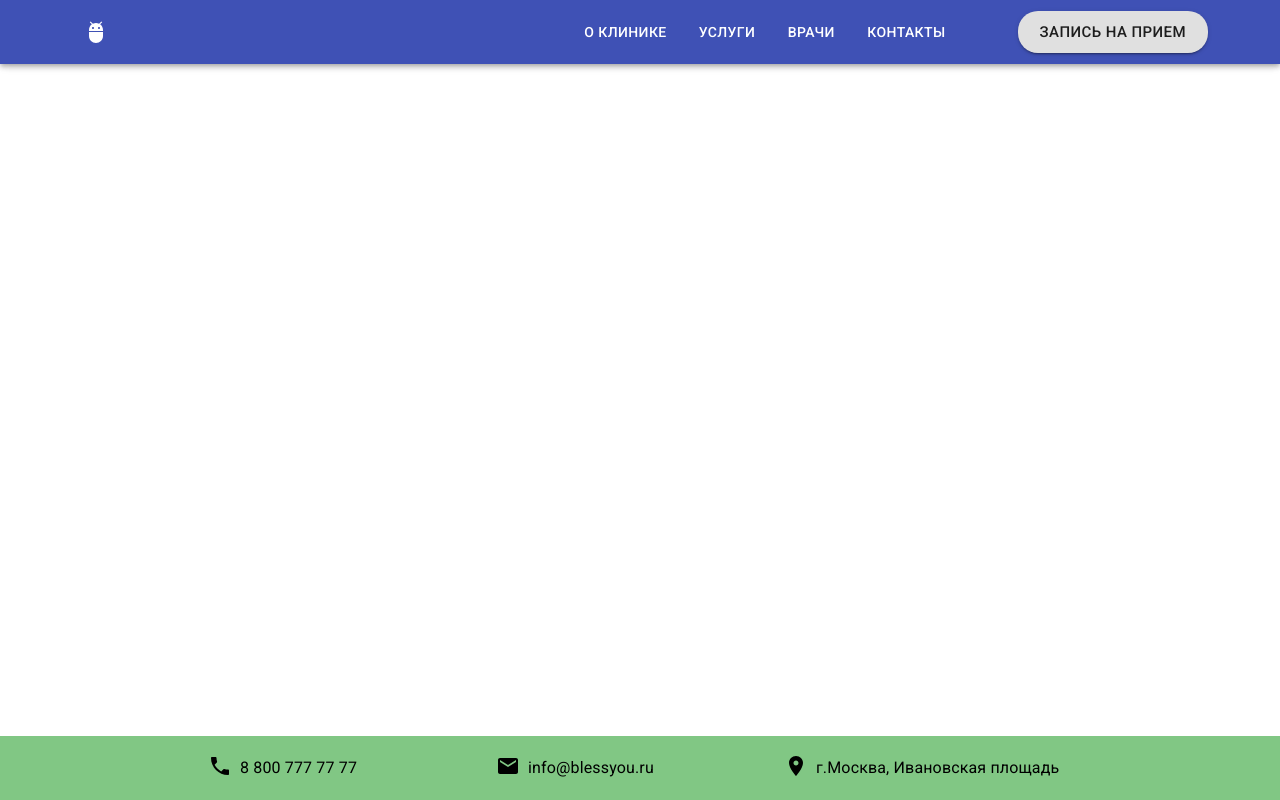
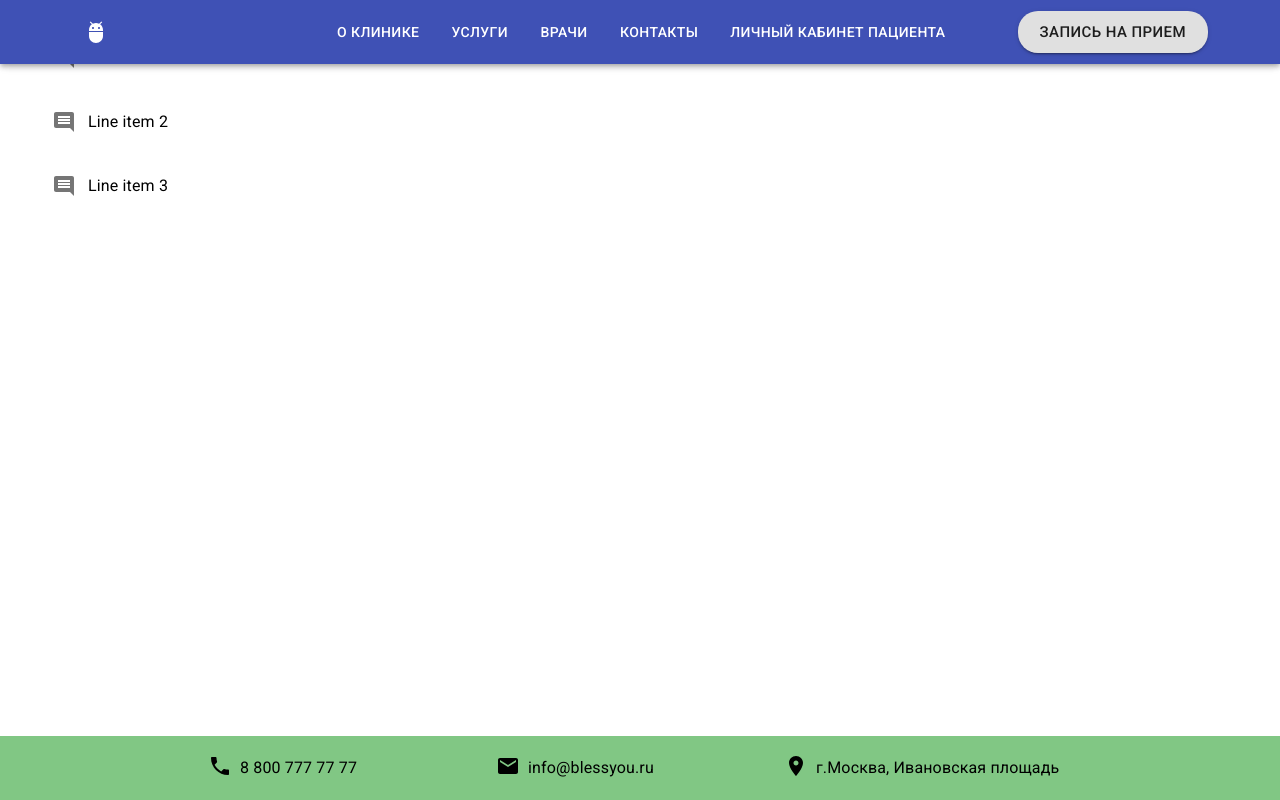
Before and after one commit to tex3700/blessyou-project, a React (Create React App) app in the folder front/: page /patientAccout in a window 1280 px wide. Built offline with nearby package versions, Linux system fonts and the light colour scheme.

Commit message:
added path for LC

```diff
--- a/front/src/App.js
+++ b/front/src/App.js
@@ -18,6 +18,7 @@ function App() {
           <Route path="/services" element={<Appointment />} />
           <Route path="/doctors" element={<Appointment />} />
           <Route path="/contacts" element={<Receipts />} />
+          <Route path="/patientAccout" element={<Appointment />} />
         </Routes>
 
         <Footer />
--- a/front/src/component/header/headerContent.jsx
+++ b/front/src/component/header/headerContent.jsx
@@ -19,6 +19,7 @@ const linksArray = [
   { name: "Услуги", path: "/services" },
   { name: "Врачи", path: "/doctors" },
   { name: "Контакты", path: "/contacts" },
+  { name: "Личный кабинет пациента", path: "/patientAccout" },
 ];
 
 const HeaderContent = () => {
```
